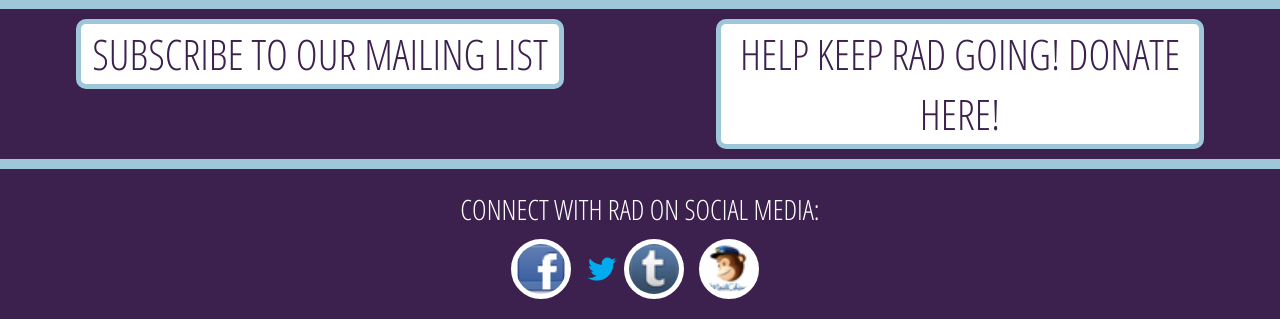
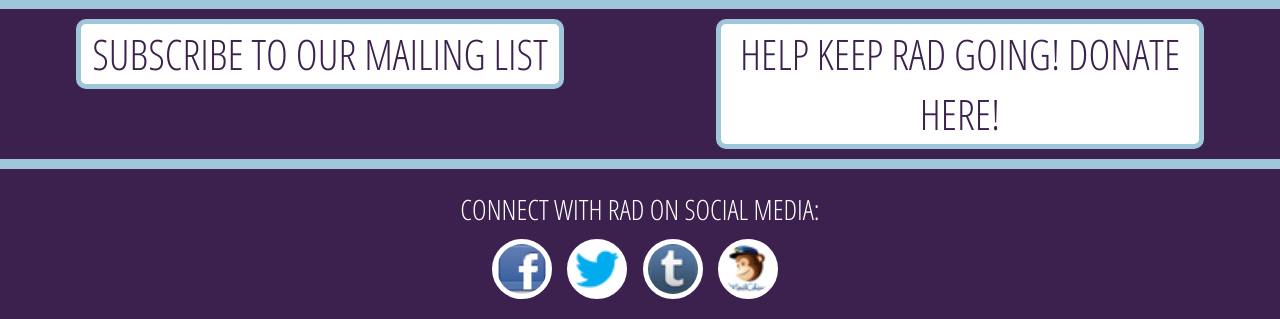
Before and after one commit to radremedy/radremedy, a Flask app: page /signup/ in a window 1280 px wide. Shown: the part 1798-2117 px from the top of the page. Run offline with Flask 2, Linux system fonts and the light colour scheme; some libraries are stand-ins or nearby versions.

Commit message:
unrelated HTML tweaks

```diff
--- a/remedy/templates/base.html
+++ b/remedy/templates/base.html
@@ -81,7 +81,7 @@
   </div>
   <div class="row bar">
     <div class="col-sm-6">
-      <div class="footer-msg text-uppercase"><a href="http://radremedy.us8.list-manage2.com/subscribe?u=801d90c3b0bd8cde1a0a9c4b8&id=091b50f9a7">Subscribe to our mailing list</a></div>
+      <div class="footer-msg text-uppercase"><a href="http://radremedy.us8.list-manage2.com/subscribe?u=801d90c3b0bd8cde1a0a9c4b8&amp;id=091b50f9a7">Subscribe to our mailing list</a></div>
     </div>
     <div class="col-sm-6">
       <div class="footer-msg text-uppercase">Help keep RAD going! <a href="/donate">Donate here!</a></div>
@@ -90,9 +90,9 @@
   <div class="row bottombar">
     <p class="text-uppercase">Connect with RAD on social media:</p>
     <a href="https://www.facebook.com/radremedy"><img alt="Facebook" class="sm-icon" src="{{ url_for('static', filename='img/fb.png') }}"></a>
-    <a href="https://twitter.com/radremedy"><img alt="Twitter"vclass="sm-icon" src="{{ url_for('static', filename='img/twitter.png') }}"></a>
+    <a href="https://twitter.com/radremedy"><img alt="Twitter" class="sm-icon" src="{{ url_for('static', filename='img/twitter.png') }}"></a>
     <a href="http://radremedy.tumblr.com/"><img alt="Tumblr" class="sm-icon" src="{{ url_for('static', filename='img/twitter2.png') }}"></a>
-    <a href="http://radremedy.us8.list-manage2.com/subscribe?u=801d90c3b0bd8cde1a0a9c4b8&id=091b50f9a7"><img alt="Mailing List" class="sm-icon" src="{{ url_for('static', filename='img/mail-chimp.png') }}"></a>
+    <a href="http://radremedy.us8.list-manage2.com/subscribe?u=801d90c3b0bd8cde1a0a9c4b8&amp;id=091b50f9a7"><img alt="Mailing List" class="sm-icon" src="{{ url_for('static', filename='img/mail-chimp.png') }}"></a>
   </div>
     </div>
 
--- a/remedy/templates/index.html
+++ b/remedy/templates/index.html
@@ -24,7 +24,7 @@
 			</div>
 			<div class="form-group">
 				<label for="dist">within</label>
-				<select id="dist" name="dist" class="form-control form-remedy" >
+				<select id="dist" name="dist" class="form-control form-remedy">
 					<option value="-1">Anywhere</option>
 					<option value="5">5 mi</option>
 					<option value="10">10 mi</option>
@@ -35,7 +35,8 @@
 				<input type="hidden" name="lat" id="search-lat" />
 				<input type="hidden" name="long" id="search-long" />
 	        </div>
-	        <a class="sr-only sr-only-focusable" href="#content">Sumit button</a><button type="submit" class="btn search home-search-btn">
+	        <button type="submit" class="btn search home-search-btn" title="Search">
+	        	<span class="sr-only sr-only-focusable">Search</span>
 	        	&nbsp;
 	        </button>
 	      </form>
```
